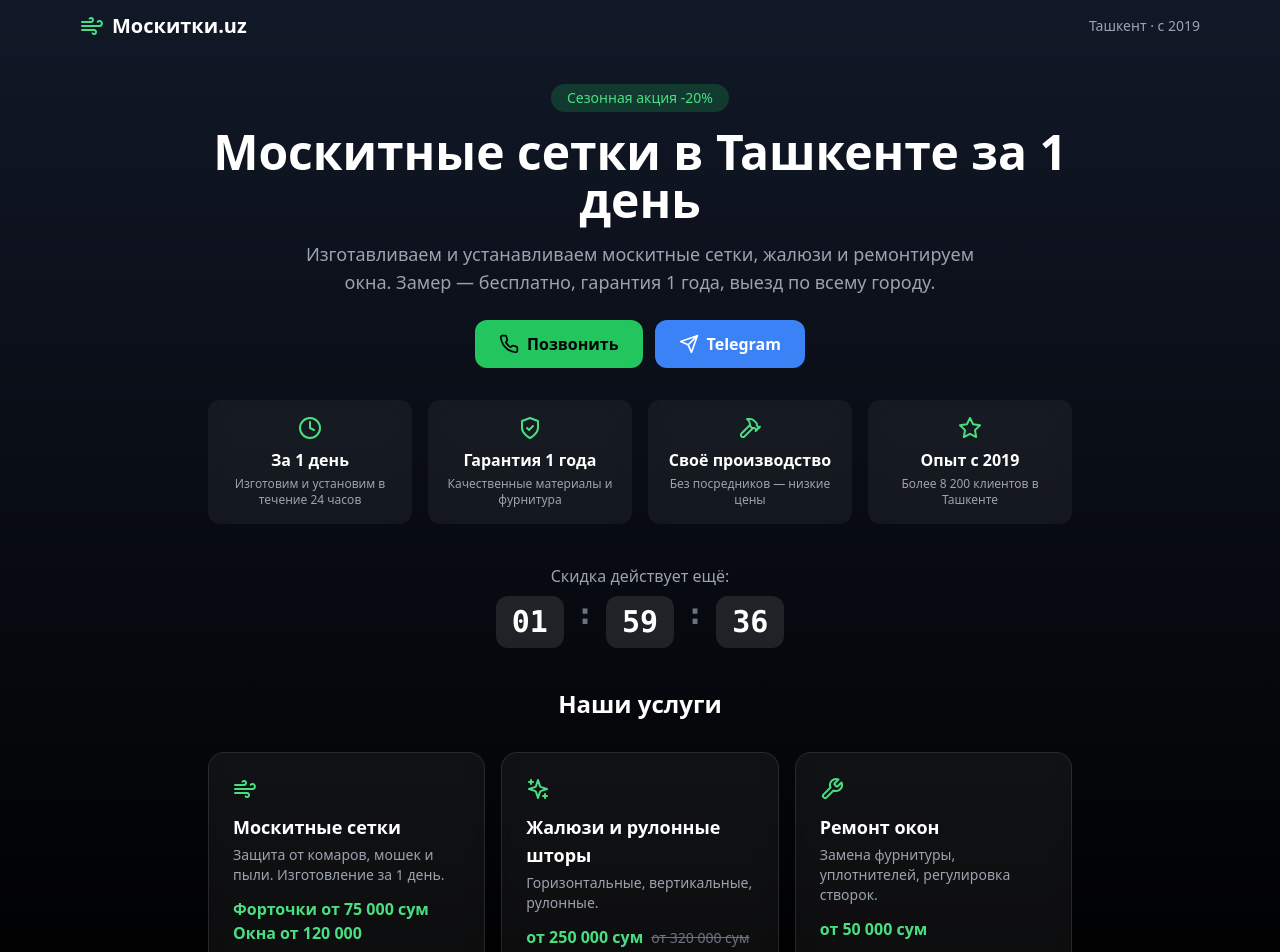
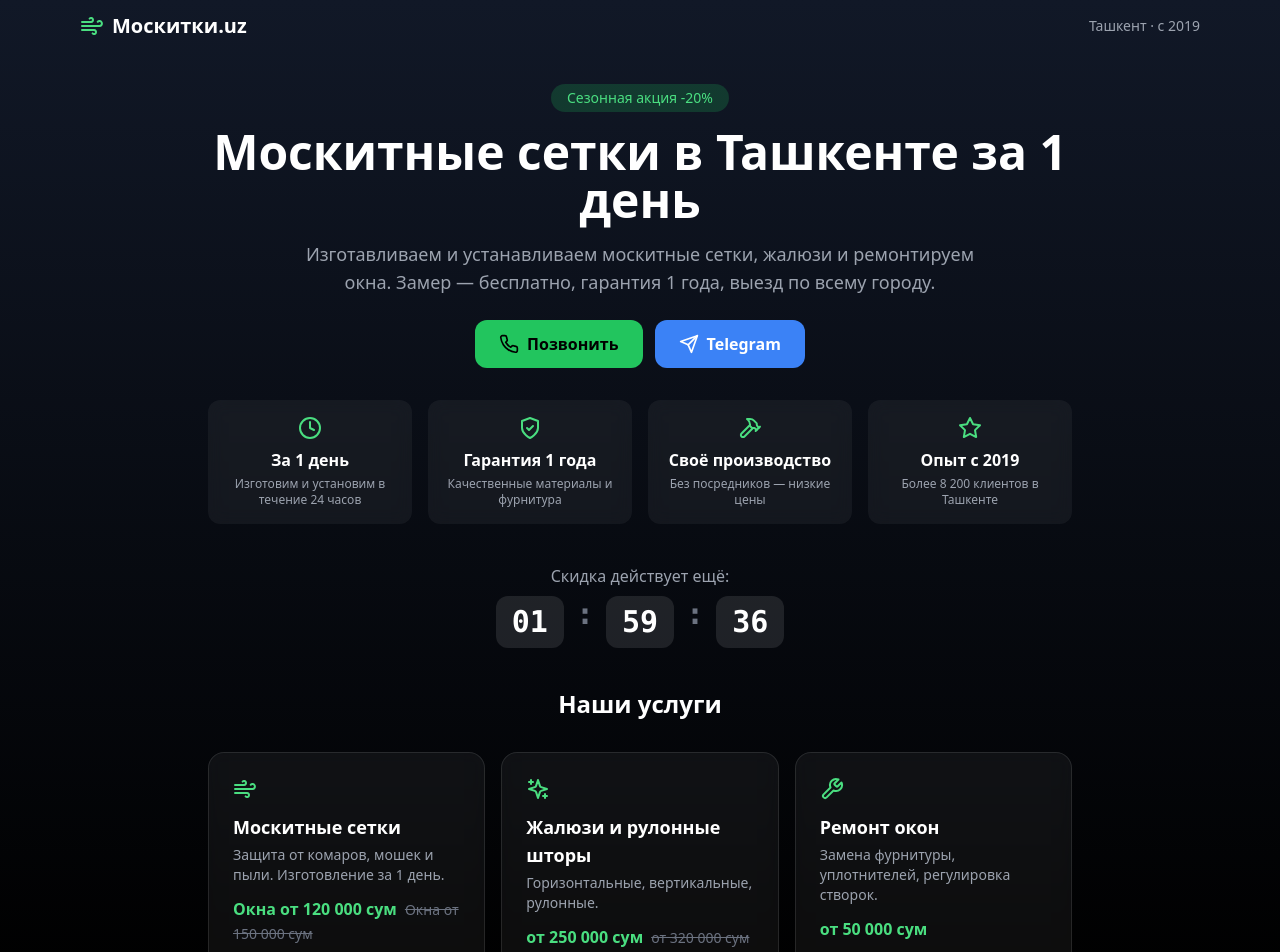
Before and after one commit to ibrokhim-18/moskitki-vercel, a React (Vite) app: page / in a window 1280 px wide. Shown: the top 952 px of the page. Built offline with nearby package versions, Linux system fonts and the light colour scheme.

Commit message:
Update Landing.tsx

```diff
--- a/src/Landing.tsx
+++ b/src/Landing.tsx
@@ -23,8 +23,8 @@ const SERVICES = [
   {
     key: "moskitnaya-setka",
     title: "Москитные сетки",
-    price: "Форточки от 75 000 сум\nОкна от 120 000 сум",
-    old: "Форточки от 100 000 сум\nОкна от 150 000 сум",
+    price: "Окна от 120 000 сум",
+    old: "Окна от 150 000 сум",
     desc: "Защита от комаров, мошек и пыли. Изготовление за 1 день.",
     icon: <Wind className="h-6 w-6" />,
     features: ["Замер бесплатно", "Срок 1 день", "Гарантия 1 года"],
```
